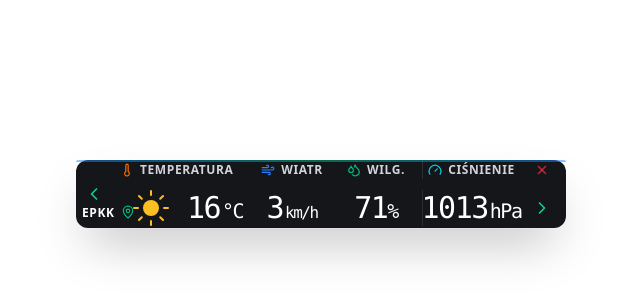
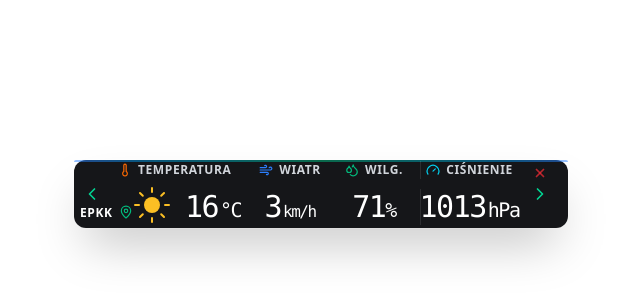
Before and after one commit to marek7400/Pogoda-AirportPL2, a React (Vite) app: page / in a window 1280 px wide. Shown: the part 206-506 px from the top of the page, without its empty margins (319-959 px from the left). Built offline with nearby package versions, Linux system fonts and the light colour scheme.

Commit message:
feat: Remove app close button
The application close button has been removed from the UI. This functionality is not essential for the core purpose of the weather widget.

```diff
--- a/src/App.tsx
+++ b/src/App.tsx
@@ -624,14 +624,6 @@ export default function App() {
                           <Gauge className="w-3.5 h-3.5 text-cyan-400" />
                           <span className="text-[12px] font-sans font-bold tracking-wider text-[#D1D5DB] uppercase">CIŚNIENIE</span>
                         </div>
-                        {/* App Close Button (Red X) */}
-                        <button
-                          onClick={(e) => { e.stopPropagation(); closeApp(); }}
-                          className="w-5 h-5 ml-4 flex items-center justify-center hover:bg-white/10 rounded-full transition-all cursor-pointer group/close shrink-0"
-                          title="Zamknij Pogoda-AirportPL"
-                        >
-                          <X className="w-3.5 h-3.5 text-red-500/70 group-hover/close:text-red-500 group-hover/close:scale-125" strokeWidth={3} />
-                        </button>
                       </div>
 
                       {/* Values Row */}
@@ -639,7 +631,7 @@ export default function App() {
                         {/* Temperature */}
                         <div className="flex items-center justify-center gap-3 w-[130px]">
                           {data.icon ? (
-                            <div className="relative w-12 h-12 flex items-center justify-center">
+                            <div className="relative w-12 h-12 flex items-center justify-center translate-x-[3px] -translate-y-[2px]">
                               <WeatherIconComponent iconName={data.icon} isDay={data.is_day} />
                             </div>
                           ) : (
@@ -672,15 +664,6 @@ export default function App() {
                             {data.pressure ?? '--'}<span className="text-xl text-white ml-0.5">hPa</span>
                           </div>
                         </div>
-
-                        {/* Right Collapse Arrow */}
-                        <button
-                          onClick={(e) => { e.stopPropagation(); setCollapseSide('right'); setIsCollapsed(true); }}
-                          className="w-5 h-5 ml-4 flex items-center justify-center hover:bg-white/10 rounded-md transition-colors cursor-pointer group/btn shrink-0"
-                          title="Zwiń"
-                        >
-                          <ChevronRight className="w-5 h-5 text-emerald-400 group-hover/btn:scale-110 transition-transform" />
-                        </button>
                       </div>
                     </motion.div>
 
@@ -694,6 +677,27 @@ export default function App() {
                   <div className="h-[60px] flex items-center px-10 text-white text-[16px] font-bold tracking-[0.2em] uppercase">Pobieranie danych...</div>
                 )}
               </AnimatePresence>
+            </div>
+
+            {/* Right Controls Column */}
+            <div className="flex flex-col items-center justify-center h-[64px] min-w-[32px] pr-1.5 relative">
+              {/* App Close Button (Red X) - Aligned to Labels */}
+              <button
+                onClick={(e) => { e.stopPropagation(); closeApp(); }}
+                className="absolute top-[1px] w-5 h-5 flex items-center justify-center hover:bg-white/10 rounded-full transition-all cursor-pointer group/close shrink-0"
+                title="Zamknij Pogoda-AirportPL"
+              >
+                <X className="w-3.5 h-3.5 text-red-500/70 group-hover/close:text-red-500 group-hover/close:scale-125" strokeWidth={3} />
+              </button>
+
+              {/* Right Collapse Arrow - Vertically Centered */}
+              <button
+                onClick={(e) => { e.stopPropagation(); setCollapseSide('right'); setIsCollapsed(true); }}
+                className="w-8 h-8 flex items-center justify-center hover:bg-white/10 rounded-md transition-colors cursor-pointer group/btn shrink-0"
+                title="Zwiń"
+              >
+                <ChevronRight className="w-5 h-5 text-emerald-400 group-hover/btn:scale-110 transition-transform" />
+              </button>
             </div>
           </div>
         </motion.div>
```
